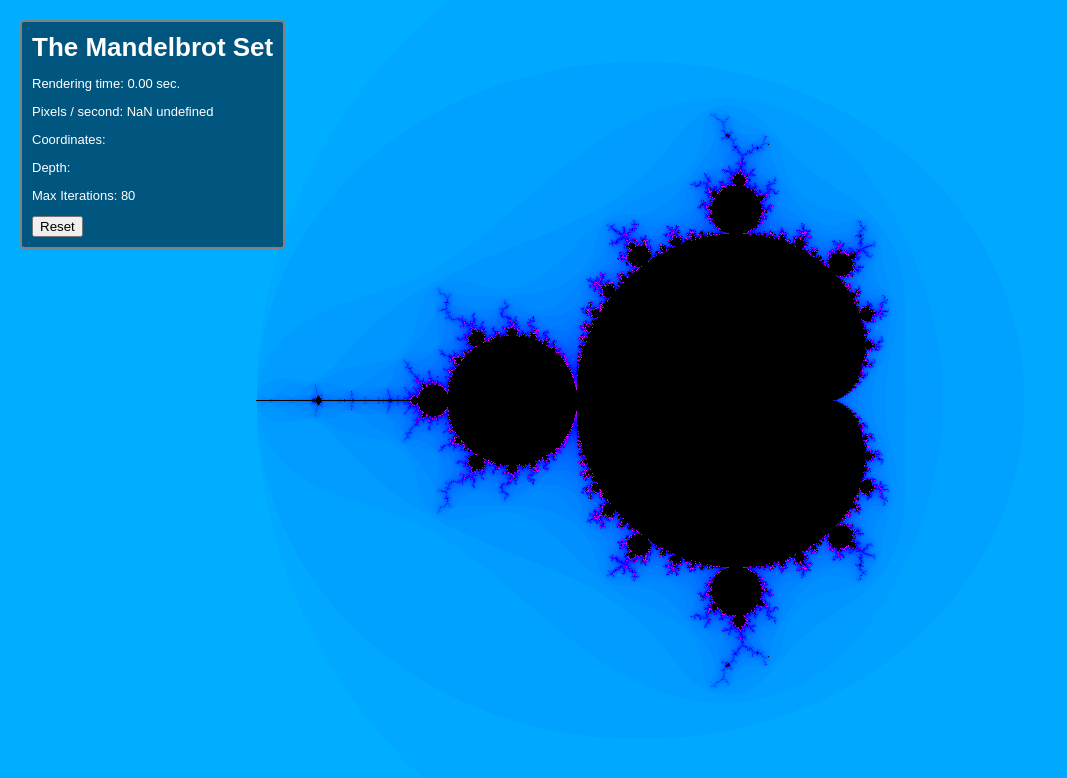
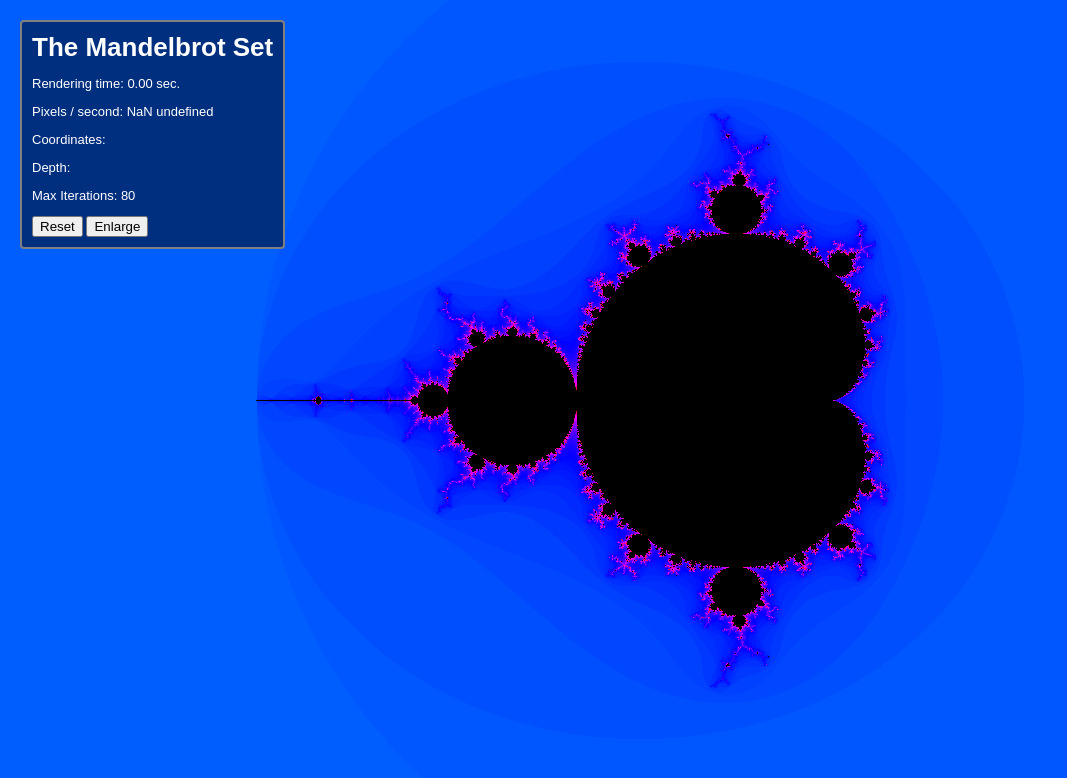
Before and after one commit to kevintweber/MandelbrotBrowser, a website built with webpack: page dist/index.html in a window 1280 px wide. Shown: the whole page, without its empty margins (0-1067 px from the left). Built offline with Linux system fonts and the light colour scheme.

Commit message:
Added ability to select and enlarge.

```diff
--- a/src/display/coloring/Rgb1.ts
+++ b/src/display/coloring/Rgb1.ts
@@ -4,12 +4,15 @@ import hslToRgb from "../HslToRgb";
 export class Rgb1 implements Coloring {
 
     private readonly maxIterations: number;
+    private readonly cycle: number;
     private readonly offset: number;
 
     constructor(
             maxIterations: number,
+            cycle: number,
             offset: number) {
         this.maxIterations = maxIterations;
+        this.cycle = cycle;
         this.offset = offset;
     }
 
@@ -18,7 +21,7 @@ export class Rgb1 implements Coloring {
             return [ 0, 0, 0 ];
         }
 
-        let color = hslToRgb(((depth + this.offset) % 255) / 255, 1, 0.5);
+        let color = hslToRgb(((depth + this.offset) % this.cycle) / this.cycle, 1, 0.5);
         color.push(255);
 
         return color;
--- a/src/index.ts
+++ b/src/index.ts
@@ -14,11 +14,18 @@ let maxIterations = determineMaxIterations(parameterHandler.width);
 let maxIterationsSpan = document.getElementById("max-iterations");
 maxIterationsSpan.textContent = maxIterations.toString();
 
-// Draw Mandelbrot set
+// Initialize the canvas.
 let canvas = <HTMLCanvasElement>document.getElementById("mandelbrot");
 canvas.height = window.innerHeight;
 canvas.width = window.innerWidth;
-let ctx = canvas.getContext("2d");
+let selectionCanvas = <HTMLCanvasElement>document.getElementById("selection");
+selectionCanvas.height = window.innerHeight;
+selectionCanvas.width = window.innerWidth;
+let resetButton = document.getElementById("reset");
+let enlargeButton = document.getElementById("enlarge");
+
+// Draw Mandelbrot set
+let mandelbrotCtx = canvas.getContext("2d");
 let mandelbrot = new Mandelbrot(
         canvas.height,
         canvas.width,
@@ -29,27 +36,74 @@ let mandelbrot = new Mandelbrot(
 );
 console.log(mandelbrot);
 
-let coloring = new Rgb1(maxIterations, 140);
+let coloring = new Rgb1(maxIterations, 200, 120);
 let algorithm = createTimedAlgorithm(AlgorithmType.LineByLine, coloring, mandelbrot);
-algorithm.draw(ctx);
-
-// Handle position reporting.
-let coordinatesSpan = document.getElementById("coordinates");
-let depthSpan = document.getElementById("depth");
-canvas.onmousemove = function (e) {
-    let position = mandelbrot.determinePosition(e.clientX, e.clientY);
-    coordinatesSpan.textContent = position.x.toPrecision(5) + " + " +
-            position.y.toPrecision(5) + "i";
-    depthSpan.textContent = mandelbrot.calculateEscapeDepth(position).toString();
-}
+algorithm.draw(mandelbrotCtx);
 
 let renderingTimeSpan = document.getElementById("rendering-time");
 renderingTimeSpan.textContent = ((algorithm.milliseconds) / 1000).toPrecision(3);
 let pixelsPerSecondSpan = document.getElementById("pixels-per-second");
 pixelsPerSecondSpan.textContent = humanReadable(canvas.width * canvas.height / ((algorithm.milliseconds) / 1000));
 
+// Handle selection box
+let selectionCtx = selectionCanvas.getContext("2d");
+let selectionBox = null;
+selectionCanvas.onmousedown = function (e) {
+    if (selectionBox === null) {
+        console.log(window.location);
+        console.log("Starting selection box at:", e.clientX, e.clientY);
+        selectionBox = [ e.clientX, e.clientY, null, null ];
+    }
+}
+
+let coordinatesSpan = document.getElementById("coordinates");
+let depthSpan = document.getElementById("depth");
+selectionCanvas.onmousemove = function (e) {
+    if (selectionBox !== null) {
+        selectionCtx.clearRect(
+                0,
+                0,
+                window.innerWidth,
+                window.innerHeight
+        );
+
+        selectionCtx.lineWidth = 1;
+        selectionCtx.strokeStyle = "#EEEEEE";
+        selectionBox[2] = e.clientX;
+        selectionBox[3] = e.clientY;
+
+        selectionCtx.strokeRect(
+                selectionBox[0],
+                selectionBox[1],
+                selectionBox[2] - selectionBox[0],
+                selectionBox[3] - selectionBox[1]
+        );
+    }
+
+    let position = mandelbrot.determinePosition(e.clientX, e.clientY);
+    coordinatesSpan.textContent = position.x.toPrecision(5) + " + " +
+            position.y.toPrecision(5) + "i";
+    depthSpan.textContent = mandelbrot.calculateEscapeDepth(position).toString();
+}
+selectionCanvas.onmouseup = function (e) {
+    console.log("Stopping selection box at:", e.clientX, e.clientY);
+    let positionStart = mandelbrot.determinePosition(Math.min(selectionBox[0], selectionBox[2]), Math.min(selectionBox[1], selectionBox[3]));
+    let positionStop = mandelbrot.determinePosition(Math.max(selectionBox[0], selectionBox[2]), Math.max(selectionBox[1], selectionBox[3]));
+    enlargeButton.setAttribute("data-width", (positionStop.x - positionStart.x).toString());
+    enlargeButton.setAttribute("data-xcenter", ((positionStart.x + positionStop.x) / 2).toString());
+    enlargeButton.setAttribute("data-ycenter", ((positionStart.y + positionStop.y) / 2).toString());
+    selectionBox = null;
+}
+
 // Handle reset
-let resetButton = document.getElementById("reset");
 resetButton.onclick = function () {
-    window.location.pathname = window.location.href.split("?")[0];
+    window.location.search = "";
 }
+
+// Handle enlarge
+enlargeButton.onclick = function () {
+    window.location.search = "center=" +
+            parseFloat(enlargeButton.getAttribute("data-xcenter")) + "," +
+            parseFloat(enlargeButton.getAttribute("data-ycenter")) + "&width=" +
+            parseFloat(enlargeButton.getAttribute("data-width"));
+}
```
Also changed, not shown: dist/index.html, dist/main.js.
